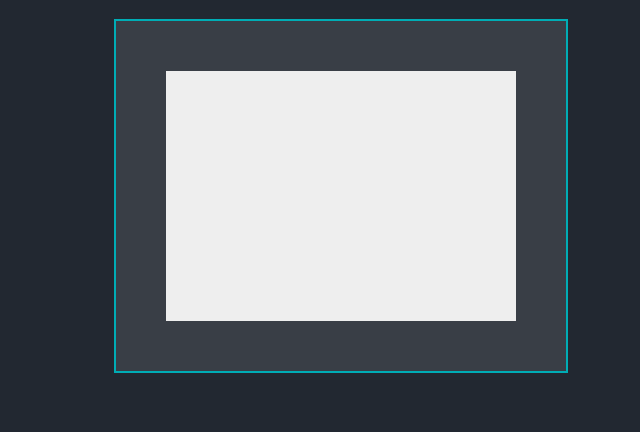
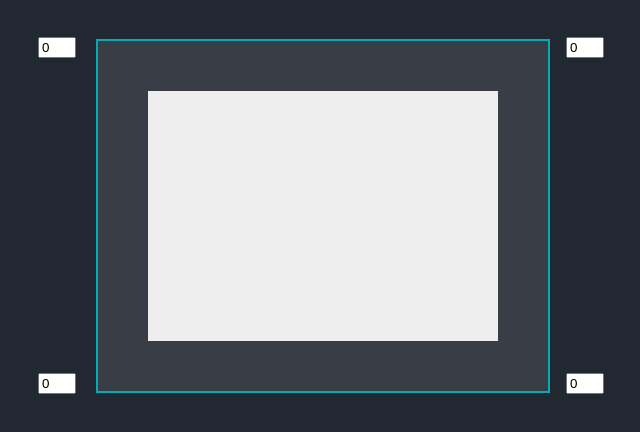
Before and after one commit to K9Wolf-k9/Simple-and-Cool, a plain HTML site: page BorderRadius/index.html in a window 1280 px wide. Shown: the part 62-494 px from the top of the page, without its empty margins (299-939 px from the left). Drawn offline with Linux system fonts and the light colour scheme.

Commit message:
CSS adjustments

```diff
--- a/BorderRadius/index.html
+++ b/BorderRadius/index.html
@@ -12,10 +12,11 @@
         <h1>Border radius</h1>
     </header>
 
-    <div></div>
-    <div></div>
-    <div></div>
-    <div></div>
+    <div id="container">
+        <div class="input_wrapper" id="tl"><input type="number" name="btlr" id="btlr" value="0" onkeypress="changeBTLR()"></div>
+        <div class="input_wrapper" id="tr"><input type="number" name="btrr" id="btrr" value="0" onkeypress="changeBTRR()"></div>
+        <div class="input_wrapper" id="br"><input type="number" name="bbrr" id="bbrr" value="0" onkeypress="changeBBRR()"></div>
+        <div class="input_wrapper" id="bl"><input type="number" name="bblr" id="bblr" value="0" onkeypress="changeBBLR()"></div>
 
         <div id="box">
             <div id="textBox">
@@ -33,13 +34,11 @@
                 </p>
             </div>
         </div>
+    </div>
+
+
 
 
     <script src="script.js"></script>
 </body>
 </html>
-
-<!--<input type="number" name="btlr" id="btlr" value="0" onkeypress="changeBTLR()">
-    <input type="number" name="btrr" id="btrr" value="0" onkeypress="changeBTRR()">
-    <input type="number" name="bbrr" id="bbrr" value="0" onkeypress="changeBBRR()">
-    <input type="number" name="bblr" id="bblr" value="0" onkeypress="changeBBLR()">-->
--- a/BorderRadius/style.css
+++ b/BorderRadius/style.css
@@ -8,16 +8,64 @@ header {
     text-align: center;
 }
 
-#box {
+#container {
     position: relative;
+    width: 550px;
     margin: auto;
+    top: 20px;
+    left: 30px;
+}
+    #container .input_wrapper {
+        position: absolute;
+        width: 60px;
+        height: 100px;
+    }
+        #container .input_wrapper#tl {
+            top: -2px;
+            left: -80px;
+            text-align: right;
+        }
+        #container .input_wrapper#tr {
+            top: -2px;
+            left: 470px;
+            text-align: left;
+        }
+        #container .input_wrapper#br {
+            top: 254px;
+            left: 470px;
+            text-align: left;
+        }
+        #container .input_wrapper#bl {
+            top: 254px;
+            left: -80px;
+            text-align: right;
+        }
+        #container .input_wrapper input {
+            position: absolute;
+            top: 0;
+            right: 0;
+            width: 30px;
+        }
+
+        #container .input_wrapper#tr input, #container .input_wrapper#br input {
+            text-align: left;
+            right: auto;
+            left: 0;
+        }
+
+        #container .input_wrapper#bl input, #container .input_wrapper#br input {
+            top: auto;
+            bottom: -1px;
+        }
+
+    #container #box {
         width: 450px;
         height: 350px;
         background: #393e46;
         border: 2px solid #00adb5;
     }
 
-#textBox {
+    #box #textBox {
         position: relative;
         margin-top: 50px;
         margin-left: 50px;
@@ -29,29 +77,3 @@ header {
         font-size: 15px;
         text-align: center;
     }
-
-#btlr {
-    position: absolute;
-    width: 60px;
-    margin-left: 300px;
-}
-
-#btrr {
-    position: absolute;
-    width: 60px;
-    margin-left: 850px;
-}
-
-#bbrr {
-    position: absolute;
-    width: 60px;
-    margin-left: 850px;
-    margin-top: 333px;
-}
-
-#bblr {
-    position: absolute;
-    width: 60px;
-    margin-left: 300px;
-    margin-top: 333px;
-}
```
Lines whose indentation alone changed are shown as unchanged.
